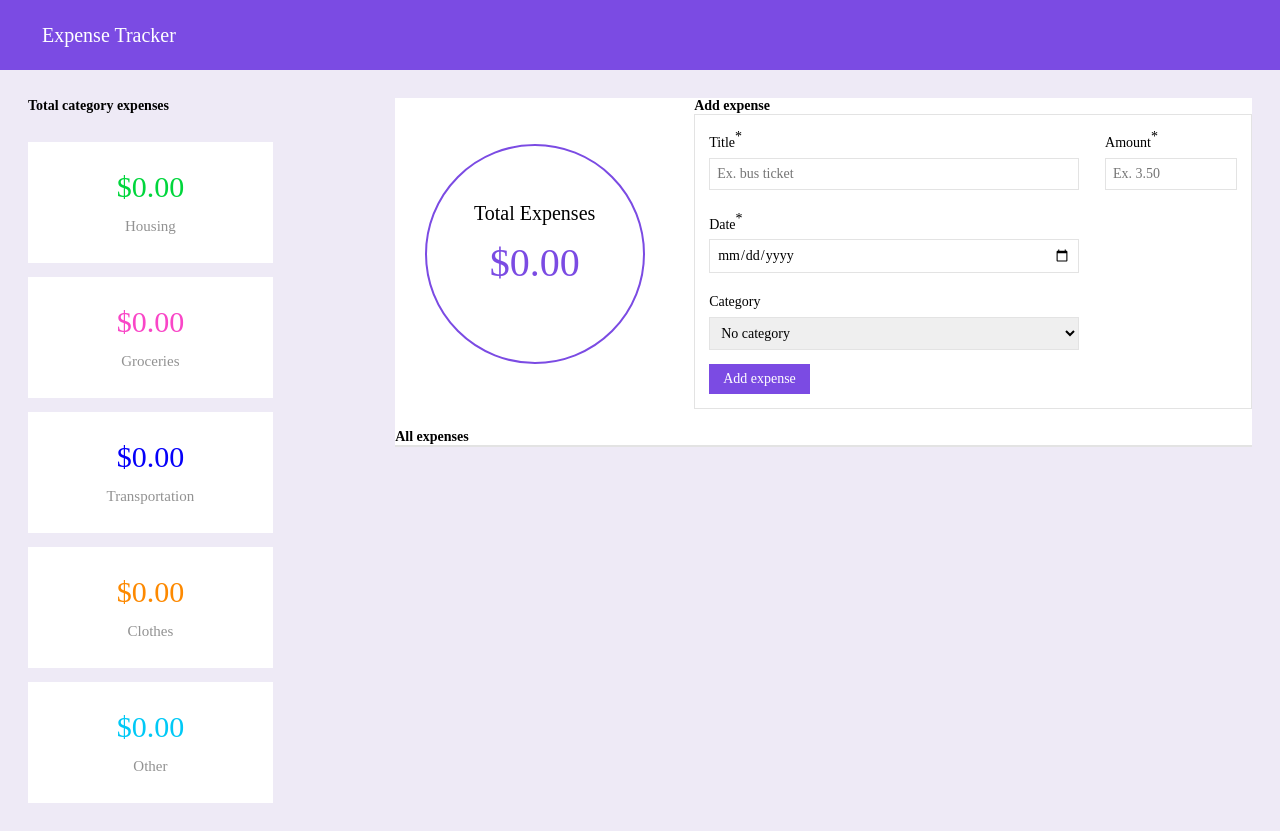
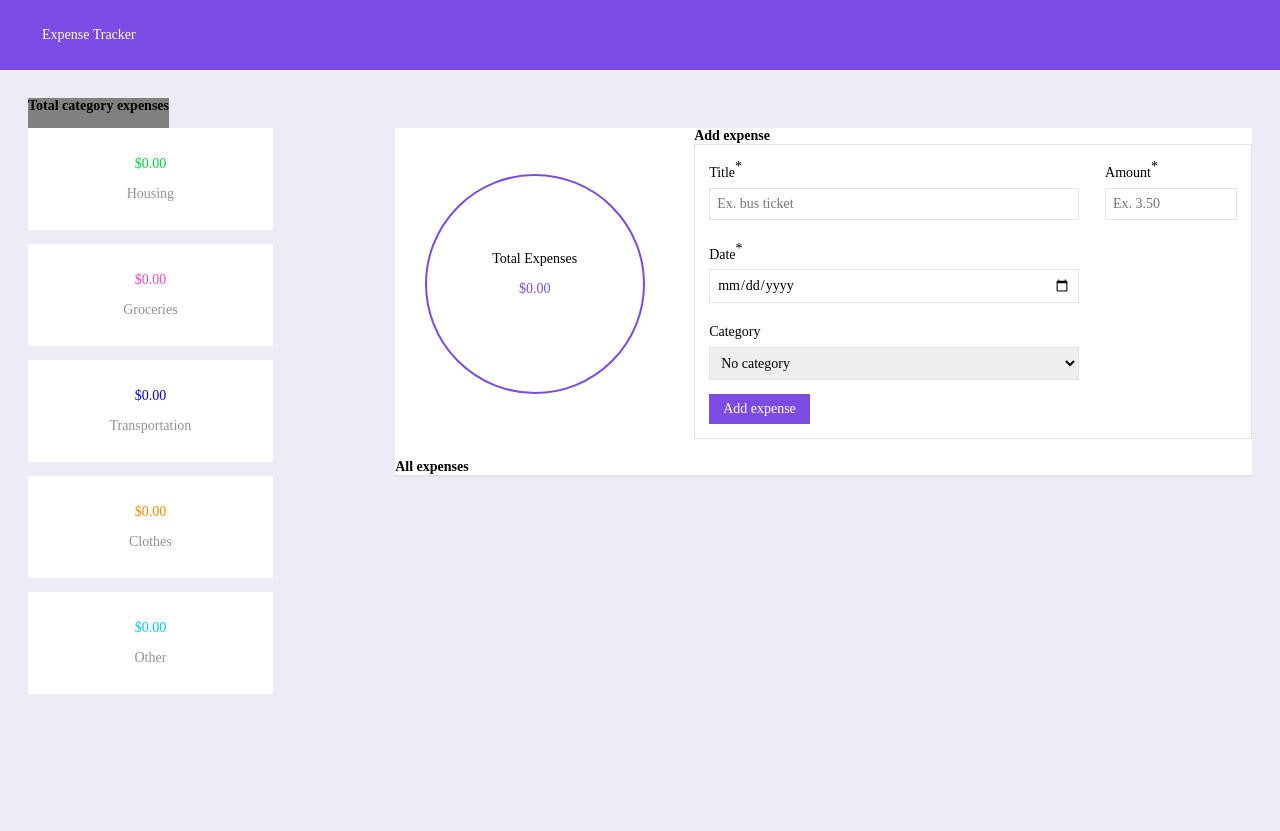
Before and after one commit to jenny-berggreen/240412_assignment_expenseTracker, a React (Vite) app: page / in a window 1280 px wide. After the commit the page ends 800 px from the top, so only its background shows below. Built offline with nearby package versions, Linux system fonts and the light colour scheme.

Commit message:
Remove font sizes and create separate font size stylesheet

```diff
--- a/src/App.jsx
+++ b/src/App.jsx
@@ -47,10 +47,12 @@ function App() {
       <div className={`${appStyles.main_container} ${styles.flex} ${styles.flex_row}`}>
         {/* CATEGORIES */}
         <div className={`${appStyles.category_container} ${styles.flex} ${styles.flex_column}`}>
-          <h2>Total category expenses</h2>
+          <h2 className={`${appStyles.gap_header}`}>Total category expenses</h2>
           <CategoryExpenses expenses={expenses} />
         </div>
 
+        <section className={`${appStyles.form_and_list_section} ${styles.flex} ${styles.flex_column}`}>
+          <h2 className={`${appStyles.gap_header}`}></h2>
           <div className={`${appStyles.form_and_list_container} ${styles.grid}`}>
             {/* TOTAL EXPENSES */}
             <div className={`${appStyles.total_expenses_container} ${styles.flex}`}>
@@ -69,6 +71,8 @@ function App() {
               <ExpenseList expenses={expenses} isValid={isValid} onDeleteExpense={deleteExpense} />
             </div>
           </div>
+        </section>
+
 
       </div>
 
--- a/src/App.module.css
+++ b/src/App.module.css
@@ -17,7 +17,6 @@ body {
 .nav_header {
 	color: white;
 	font-family: 'Inter-Bold';
-	font-size: 20px;
 }
 
 .main_container {
@@ -27,15 +26,23 @@ body {
 	align-items: flex-start;
 }
 
+.gap_header {
+	height: 30px;
+	background-color: grey;
+}
+
 .category_container {
 	height: 100%;
 	width: 20%;
 	align-items: flex-start;
-	gap: 2rem;
+}
+
+.form_and_list_section {
+	width: 70%;
 }
 
 .form_and_list_container {
-	width: 70%;
+	width: 100%;
 	grid-template-columns: 1fr 2fr;
 	background-color: white;
 }
--- a/src/styles/categoryExpenses.module.css
+++ b/src/styles/categoryExpenses.module.css
@@ -11,7 +11,6 @@
 }
 
 .category_amount {
-	font-size: 30px;
 	font-family: 'Inter-Bold';
 }
 
@@ -36,6 +35,5 @@
 }
 
 .category_title {
-	font-size: 15px;
 	color: rgb(146, 146, 146);
 }
--- /dev/null
+++ b/src/styles/fontSizes.module.css
@@ -0,0 +1,15 @@
+.xl {
+	font-size: 40px;
+}
+
+.l {
+	font-size: 30px;
+}
+
+.m {
+	font-size: 20px;
+}
+
+.s {
+	font-size: 14px;
+}
--- a/src/styles/totalExpenses.module.css
+++ b/src/styles/totalExpenses.module.css
@@ -8,12 +8,10 @@
 
 .total_expenses_header {
 	margin-top: -20px;
-	font-size: 20px;
 	font-family: 'Inter-SemiBold';
 }
 
 .total_expenses_amount {
-	font-size: 40px;
 	font-family: 'Inter-Bold';
 	color: var(--color-primary);
 }
```
Lines whose indentation alone changed are shown as unchanged.
